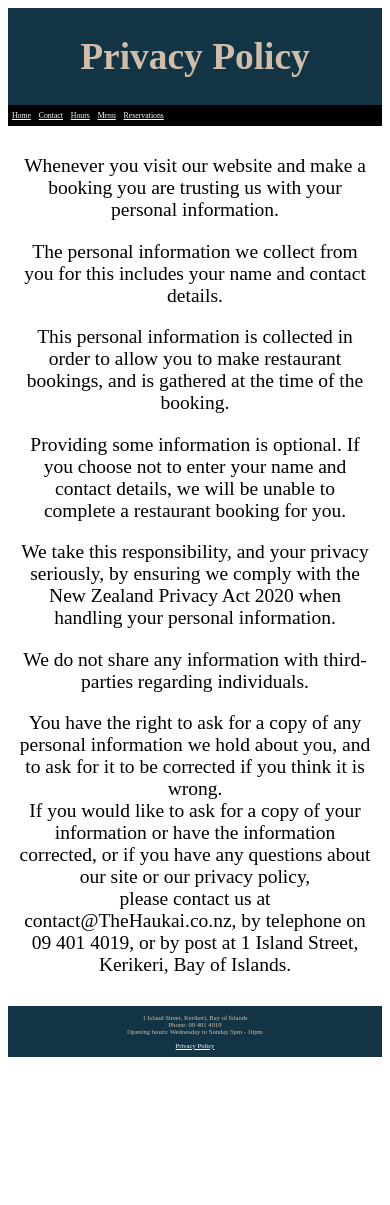
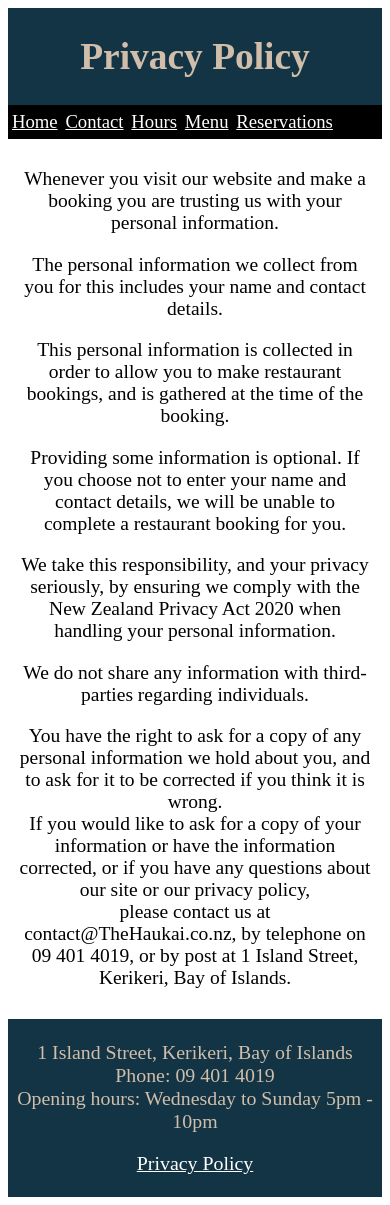
Before and after one commit to ChrisCairns10/ChrisCairns10.github.io, a PHP site: the page made by Privacy/Privacy Policy.html in a window 390 px wide. Before the commit the page ends 1057 px from the top, so only its background shows below. Run offline with PHP 8.4, Linux system fonts and the light colour scheme.

Commit message:
Add files via upload

```diff
--- a/CSS/my-css.css
+++ b/CSS/my-css.css
@@ -2,6 +2,7 @@
  * {
     box-sizing: border-box;
     }
+
 
 /* Style the header */
 .header {
@@ -25,11 +26,11 @@
     }
 }
 
+
 /* Style the top navigation bar */
 .topnav {
      overflow: hidden;
      background-color: black;
-     font-size: 2vw;
     }
 
 /* Style the top navigation links */
@@ -46,6 +47,23 @@
     background-color: white;
     color:black;
     }
+
+/* If the screen size is 601px wide or more, set the font-size of <header> */
+@media screen and (min-width: 601px) {
+.topnav {
+    font-size: 2vw;
+    }
+}
+
+/* If the screen size is 600px wide or less, set the font-size of <header> */
+@media screen and (max-width: 600px) {
+.topnav {
+    font-size: 4.8vw;
+    }
+}
+
+
+
 
  /* Create two equal columns that float next to each other */
  .column {
@@ -96,19 +114,37 @@
     /*font-size: 1.4vw;*/
     }
 
+
+
 /* Style the footer */
 .footer {
     background-color:#133445;
     color:#d0beaa;
     text-align: center;
     padding: 0.5vw;
-    font-size: 1.7vw;
     }
 
 /* Style the footer navigation links */
 .footernav a {
     color: white;
     }
+
+/* If the screen size is 601px wide or more, set the font-size of <footer> */
+@media screen and (min-width: 601px) {
+.footer {
+    font-size: 1.7vw;
+    }
+}
+
+/* If the screen size is 600px wide or less, set the font-size of <footer> */
+@media screen and (max-width: 600px) {
+.footer {
+    font-size: 5.1vw;
+    }
+}
+
+
+
 
 /*
 img {
```
Lines whose indentation alone changed are shown as unchanged.
